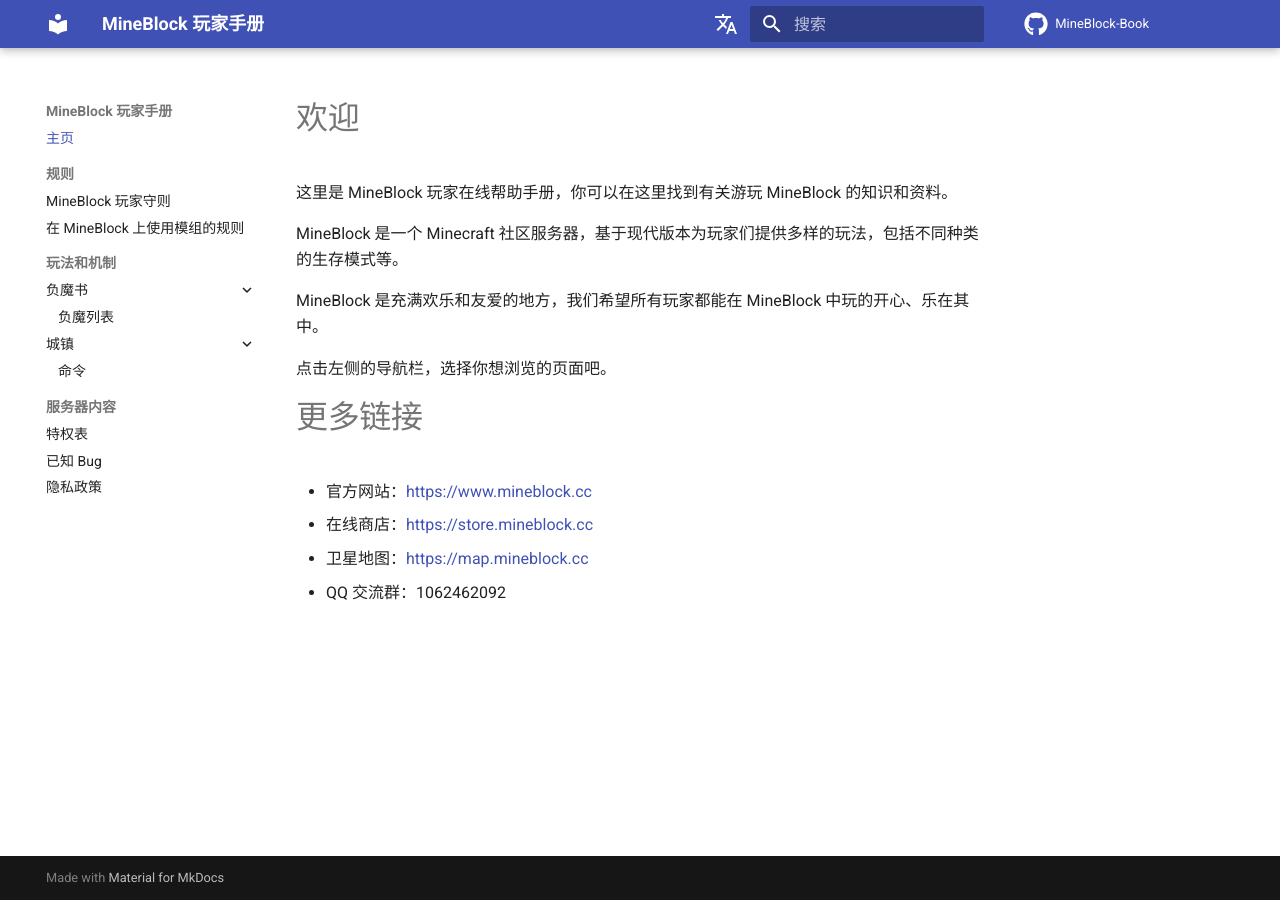
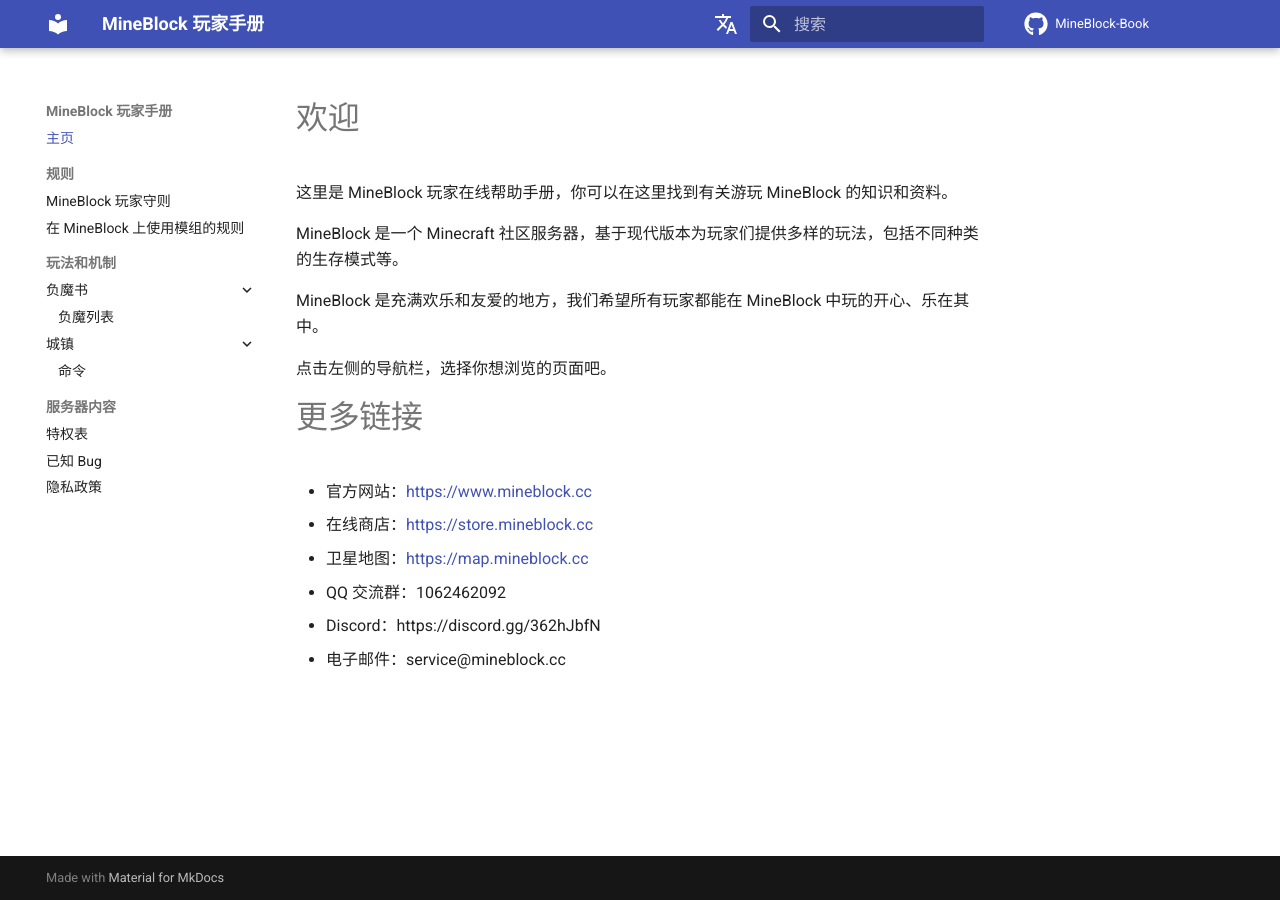
Before and after one commit to MineBlockMC/MineBlock-Book, an MkDocs documentation site: the page built from docs/index.md, in a window 1280 px wide. Built offline with MkDocs 1.6.1 and Material for MkDocs 9.7.7, drawn with Linux system fonts in a browser that asks for light colours; comment, search, counter and statistics services are not loaded.

Commit message:
Update index.md

```diff
--- a/docs/index.md
+++ b/docs/index.md
@@ -18,3 +18,5 @@ MineBlock 是充满欢乐和友爱的地方，我们希望所有玩家都能在
 * 在线商店：[https://store.mineblock.cc](https://store.mineblock.cc)
 * 卫星地图：[https://map.mineblock.cc](https://map.mineblock.cc)
 * QQ 交流群：1062462092
+* Discord：https://discord.gg/362hJbfN
+* 电子邮件：service@mineblock.cc
```
